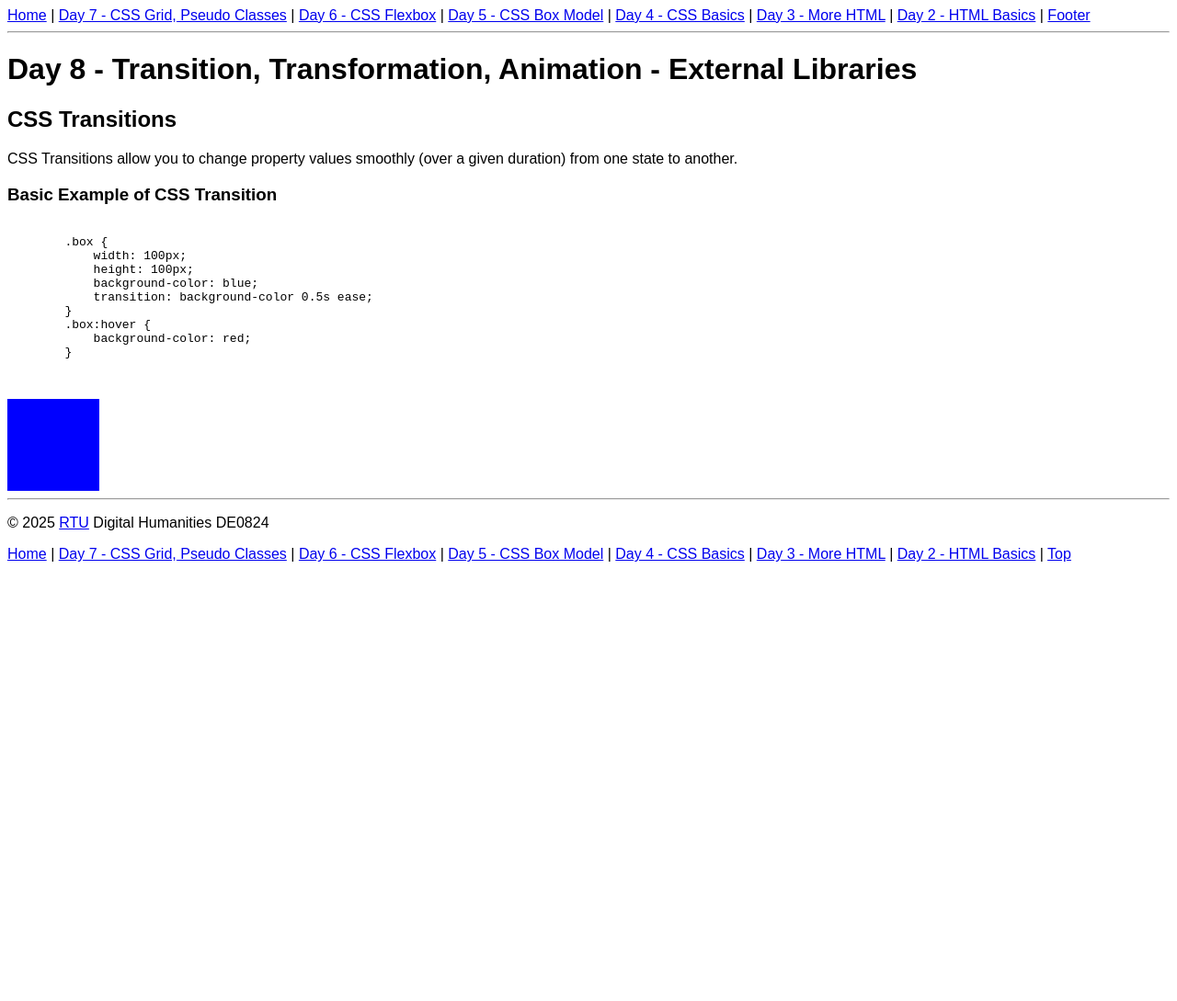
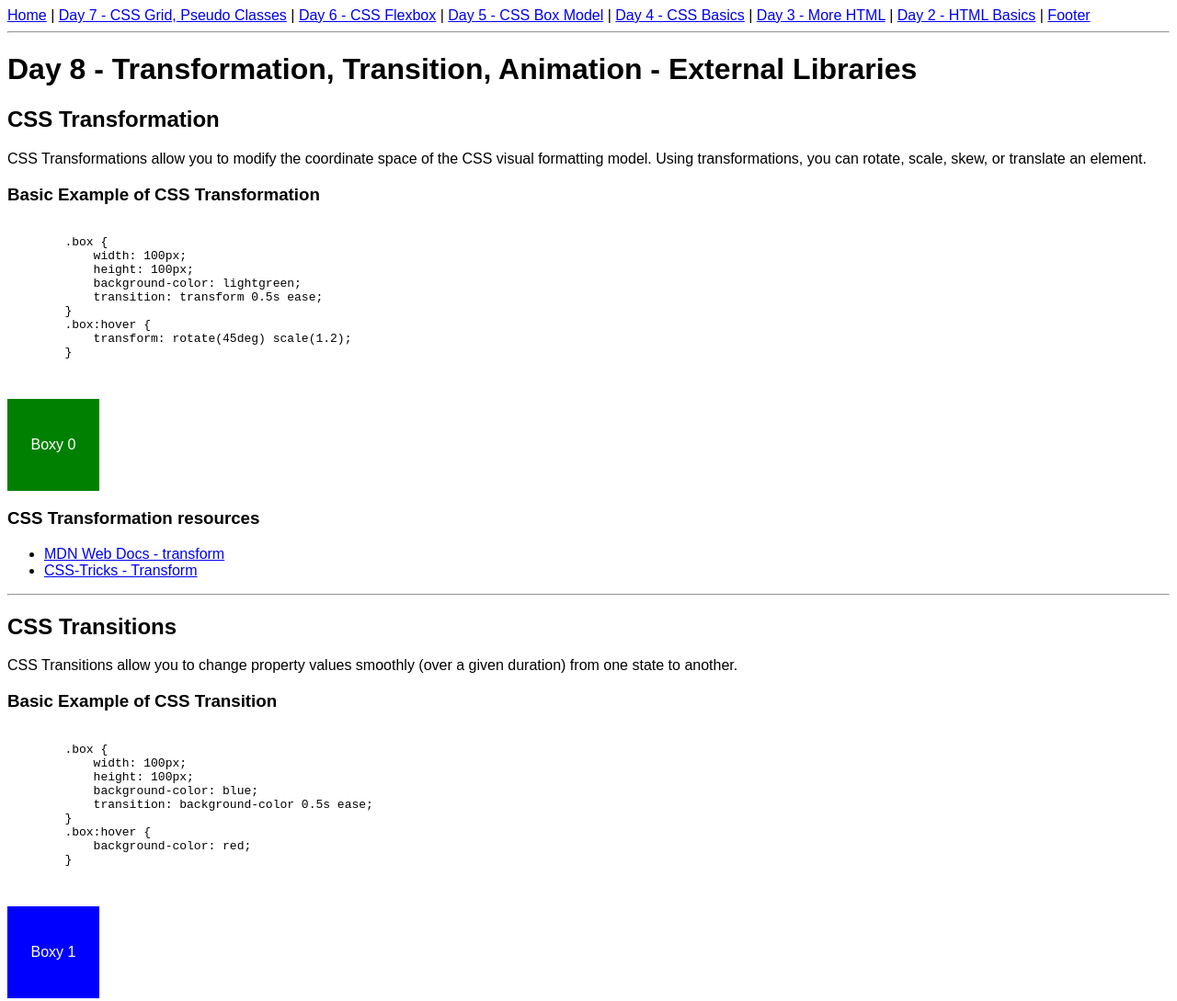
Before and after one commit to ValRCS/web_development_DE0824_fall_2025, a plain HTML site: page day8.html in a window 1280 px wide. Shown: the top 1089 px of the page at 92% size. Before the commit the page ends 800 px from the top, so only its background shows below. Drawn offline with Linux system fonts and the light colour scheme.

Commit message:
css transform

```diff
--- a/day8.html
+++ b/day8.html
@@ -24,7 +24,30 @@
 
     <hr>
     <main>
-    <h1>Day 8 - Transition, Transformation, Animation - External Libraries</h1>
+    <h1>Day 8 - Transformation, Transition,  Animation - External Libraries</h1>
+    <h2>CSS Transformation</h2>
+    <p>CSS Transformations allow you to modify the coordinate space of the CSS visual formatting model. Using transformations, you can rotate, scale, skew, or translate an element.</p>
+    <h3>Basic Example of CSS Transformation</h3>
+    <pre><code>
+        .box {
+            width: 100px;
+            height: 100px;
+            background-color: lightgreen;
+            transition: transform 0.5s ease;
+        }
+        .box:hover {
+            transform: rotate(45deg) scale(1.2);
+        }
+    </code>
+    </pre>
+    <div class="box box-0">Boxy 0</div>
+    <h3>CSS Transformation resources</h3>
+    <ul>
+        <li><a href="https://developer.mozilla.org/en-US/docs/Web/CSS/transform">MDN Web Docs - transform</a></li>
+        <li><a href="https://css-tricks.com/almanac/properties/t/transform/">CSS-Tricks - Transform</a></li>
+
+    </ul>
+    <hr>
     <h2>CSS Transitions</h2>
     <p>CSS Transitions allow you to change property values smoothly (over a given duration) from one state to another.</p>
     <h3>Basic Example of CSS Transition</h3>
@@ -40,7 +63,12 @@
         }
     </code>
     </pre>
-    <div class="box"></div>
+    <div class="box box-1">Boxy 1</div>
+    <h3>CSS Transition resources</h3>
+    <ul>
+        <li><a href="https://developer.mozilla.org/en-US/docs/Web/CSS/CSS_Transitions/Using_CSS_transitions">MDN Web Docs - Using CSS transitions</a></li>
+        <li><a href="https://css-tricks.com/almanac/properties/t/transition/">CSS-Tricks - Transition</a></li>
+    </ul>
     </main>
     <footer id="footer_id">
         <hr>
--- a/styles/day8.css
+++ b/styles/day8.css
@@ -1,9 +1,29 @@
 .box {
+    /* let's center text in elements of class box */
+    display: flex;
+    align-items: center;
+    justify-content: center;
+    color: white;
+}
+
+.box-0 {
+    width: 100px;
+    height: 100px;
+    background-color: green;
+    transition: transform 0.5s ease;
+}
+
+.box-0:hover {
+    transform: rotate(45deg);
+}
+
+.box-1 {
     width: 100px;
     height: 100px;
     background-color: blue;
     transition: background-color 0.5s ease;
+
 }
-        .box:hover {
+.box-1:hover {
     background-color: red;
 }
```
Lines whose indentation alone changed are shown as unchanged.
